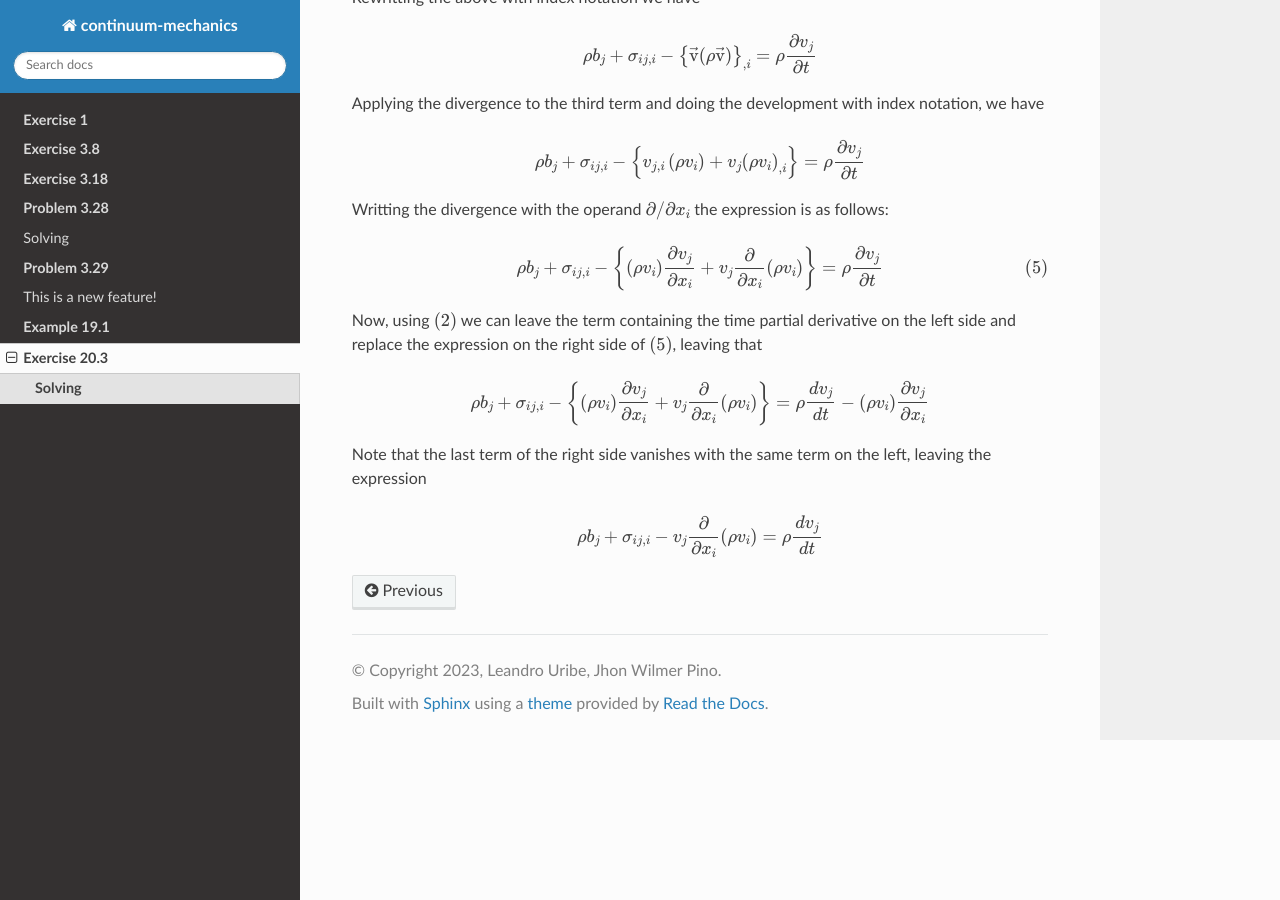
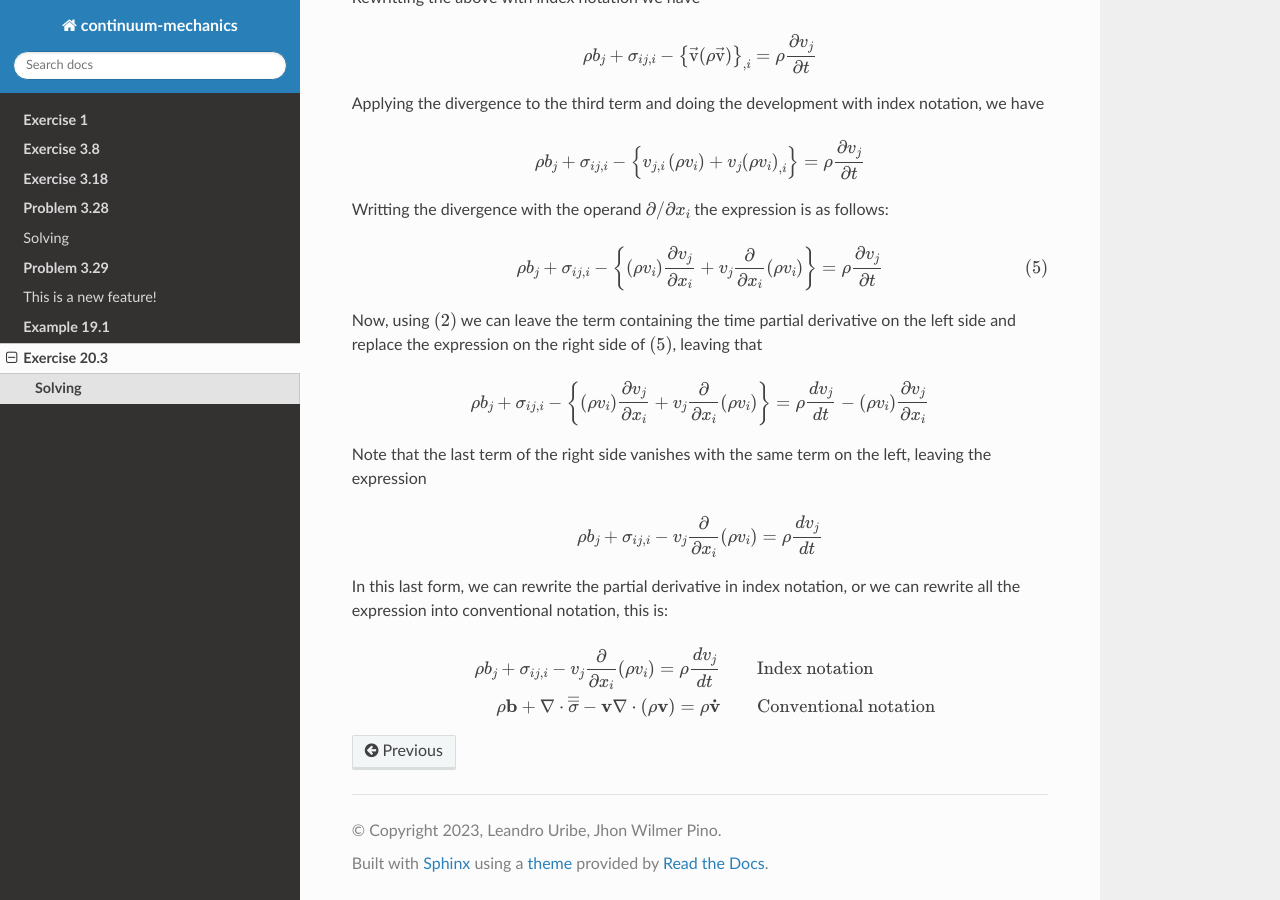
Before and after one commit to LeoUribC/Continuum-Mechanics, a Sphinx documentation site: the page built from doc/Exercise_203.rst, in a window 1280 px wide and 900 px high, scrolled down 2289 px. Built offline with Sphinx 7.4.7 and the Read the Docs theme 2.0.0, drawn with Linux system fonts in a browser that asks for light colours.

Commit message:
Notations added to final equation

```diff
--- a/doc/Exercise_203.rst
+++ b/doc/Exercise_203.rst
@@ -161,3 +161,14 @@ leaving the expression
 .. math::
     \rho b_j + \sigma_{ij,i} - v_j \frac{\partial}{\partial x_i} \left( \rho v_i \right) =
     \rho\frac{d v_j}{d t}
+
+In this last form, we can rewrite the partial derivative in index notation, or we can
+rewrite all the expression into conventional notation, this is:
+
+.. math::
+    \begin{align}
+        \rho b_j + \sigma_{ij,i} - v_j \frac{\partial}{\partial x_i} \left( \rho v_i \right) =
+        \rho\frac{d v_j}{d t} \qquad& \text{Index notation} \\
+        \rho\mathbf{b} + \nabla \cdot \overline{\overline{\mathbf{\sigma}}} - \mathbf{v}\nabla\cdot\left( \rho \mathbf{v} \right) =
+        \rho\mathbf{\dot{v}} \qquad& \text{Conventional notation}
+    \end{align}
```
